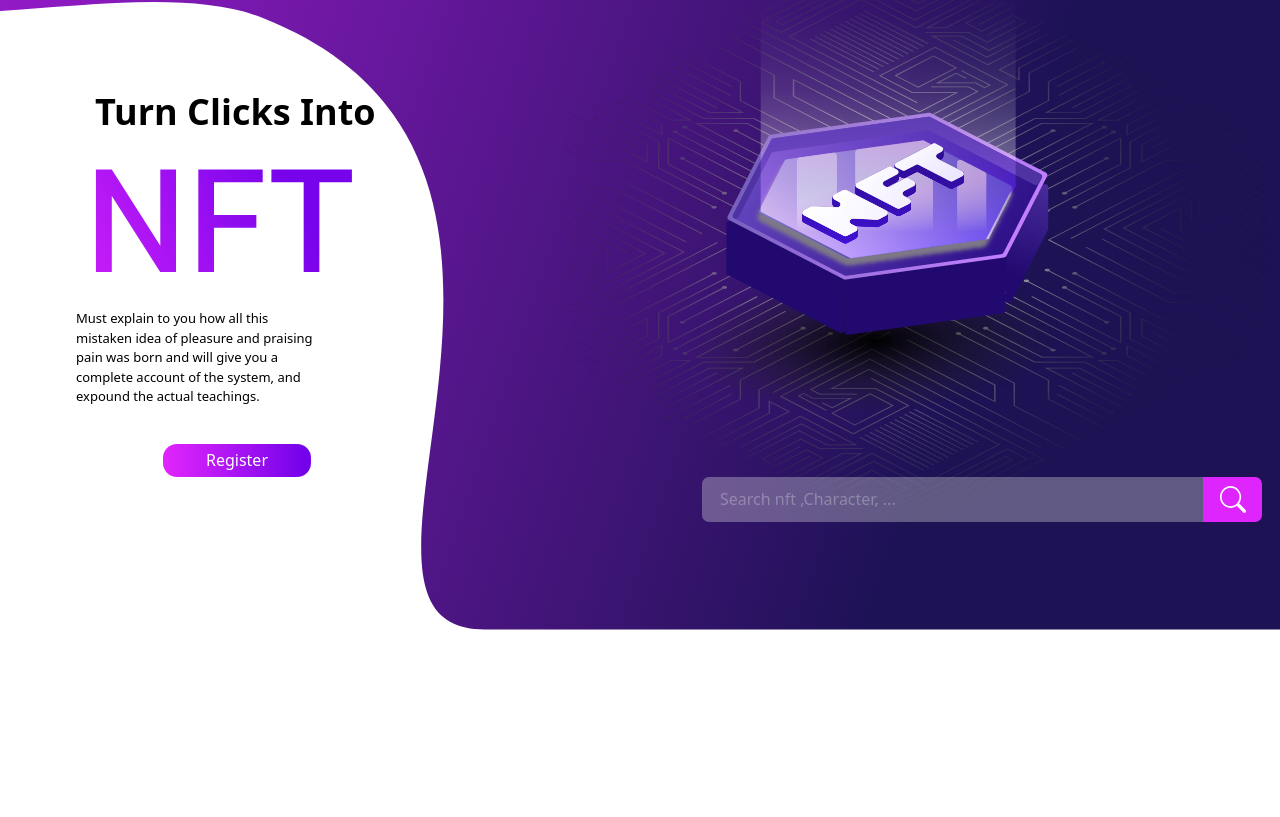
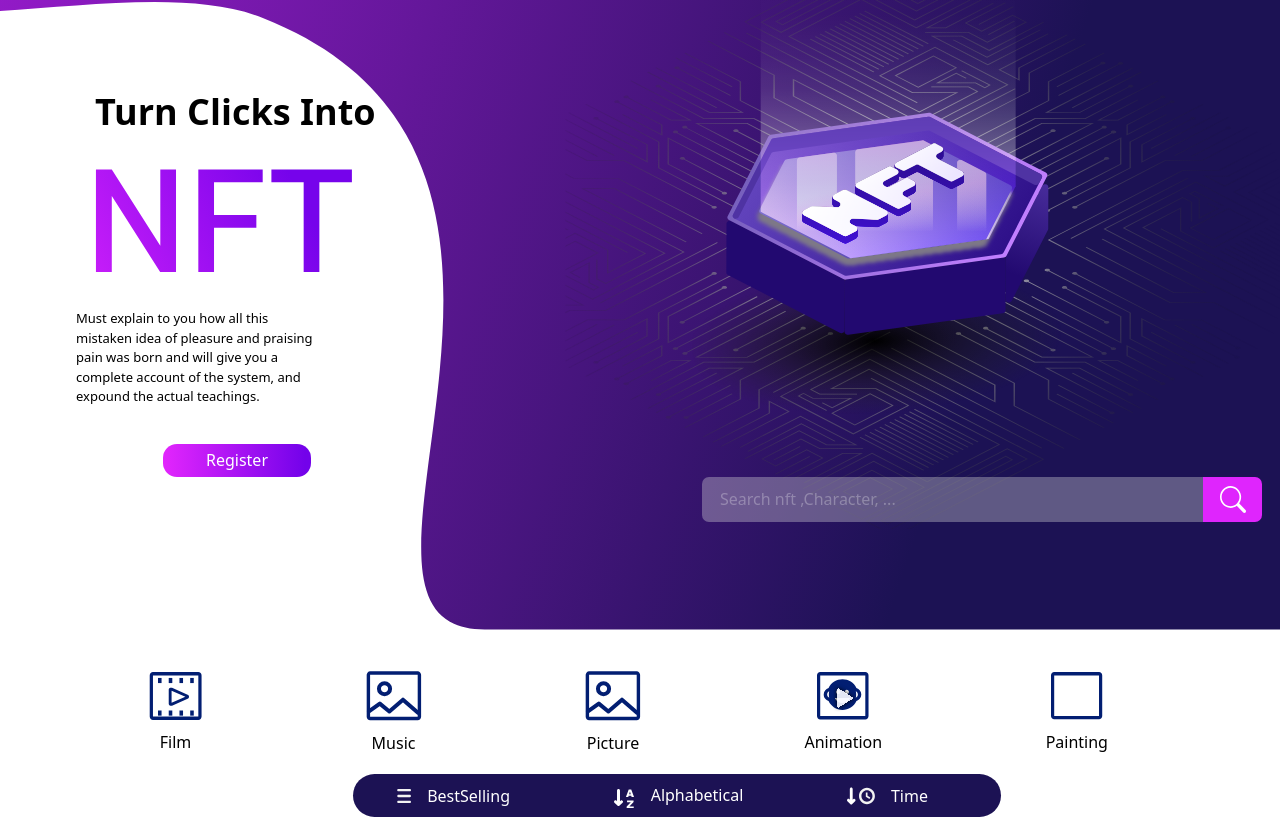
Before and after one commit to danyalbani240/NFTShop, a Nuxt app: page / in a window 1280 px wide. Shown: the part 140-957 px from the top of the page. Before the commit the page ends 800 px from the top, so only its background shows below. Built offline with nearby package versions, Linux system fonts and the light colour scheme.

Commit message:
hero style changed

```diff
--- a/assets/style/_hero.scss
+++ b/assets/style/_hero.scss
@@ -1,6 +1,7 @@
 .hero {
   background-image: url('../images/hero.svg');
-  min-height: 100vh;
+  max-height: 100vh;
+  min-height: 775px;
   background-repeat: no-repeat;
   padding-left: 76px;
   padding-right: 48px;
@@ -31,21 +32,23 @@
     }
   }
   .hero-comment {
-      h2,img{
-          margin-left: 19px;
-      }
+    h2,
+    img {
+      margin-left: 19px;
+    }
     p {
       width: 244px;
       font-size: 13px;
     }
-    img,p{
+    img,
+    p {
       margin-top: 37px;
     }
     .register {
       width: 148px;
       height: 33px;
-        margin-top: 37px;
-        margin-left: 87px;
+      margin-top: 37px;
+      margin-left: 87px;
       background: linear-gradient(89.89deg, #e426fd -1.26%, #7302ea 96.22%);
       border-radius: 14px;
     }
--- /dev/null
+++ b/assets/style/_sort.scss
@@ -0,0 +1,9 @@
+.sort-container {
+  width: 648px;
+  height: 43px;
+    padding-left: 44.2px;
+    padding-right: 73px;
+  background: #1c1254;
+  border-radius: 21.5px;
+  margin-left: 353px;
+}
--- a/assets/style/main.scss
+++ b/assets/style/main.scss
@@ -1,7 +1,10 @@
 @use 'hero';
 @use 'searchbox';
+@use 'sections';
+@use 'sort';
 *{
     background-repeat: no-repeat;
+    box-sizing: border-box !important;
 }
 .divider{
     width: 1px;
--- /dev/null
+++ b/components/TheSort.vue
@@ -0,0 +1,22 @@
+<template>
+  <div class="sort-container flex items-center justify-between">
+      <div class="flex text-white cursor-pointer">
+          <img class="mr-4" src="../assets/images/sortburger.svg" alt="">
+          <span>BestSelling</span>
+      </div>
+      <div class="flex text-white cursor-pointer">
+          <img class="mr-4" src="../assets/images/Alphabetical.svg" alt="">
+          <span>Alphabetical</span>
+      </div>
+      <div class="flex text-white cursor-pointer">
+          <img class="mr-4" src="../assets/images/timesort.svg" alt="">
+          <span>Time</span>
+      </div>
+  </div>
+</template>
+
+<script>
+export default {
+
+}
+</script>
--- a/pages/index.vue
+++ b/pages/index.vue
@@ -1,8 +1,13 @@
 <template>
- <TheHero />
+  <div>
+    <TheHero />
+    <TheSections />
+    <TheSort />
+  </div>
 </template>
 
 <script>
 export default {
+
 }
 </script>
```
